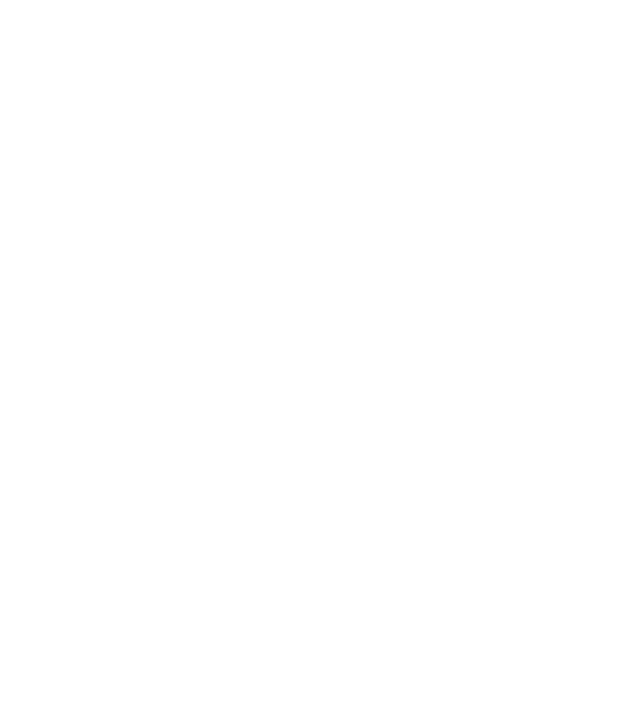
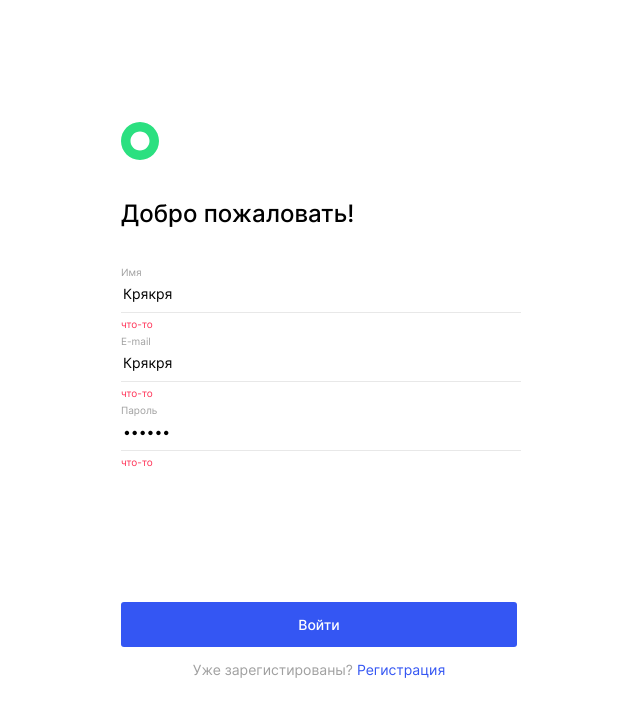
Before and after one commit to 1998max7362/movies-explorer-frontend, a React (Create React App) app: page /signin in a window 1280 px wide. Shown: the top 716 px of the page, without its empty margins (321-961 px from the left). Built offline with nearby package versions, Linux system fonts and the light colour scheme.

Commit message:
Регистрация и вход

```diff
--- a/src/App.css
+++ b/src/App.css
@@ -1,3 +1,4 @@
+
 .App {
   min-width: 320px;
   max-width: 1280px;
@@ -6,6 +7,8 @@
   margin: auto;
   display: grid;
   text-rendering: optimizeLegibility;
+  grid-template-rows: min-content;
+
 }
 
 .link{
--- a/src/App.js
+++ b/src/App.js
@@ -5,13 +5,11 @@
 } from "react-router-dom";
 import { HeaderLayout } from "./components/HeaderLayout/HeaderLayout";
 import { Profile } from "./components/Profile/Profile";
-import { Login } from "./components/Login/Login";
-import { Register } from "./components/Rigister/Rigister";
 import { PageNotFound } from "./components/PageNotFound/PageNotFound";
 import { FooterLayout } from "./components/FooterLayout/FooterLayout";
 import { Main } from "./components/Main/Main";
-import { SavedMovies } from "./components/SavedMovies/SavedMovies";
 import { Movies } from "./components/Movies/Movies";
+import { Sign } from "./components/Sign/Sign";
 
 function App() {
 
@@ -43,10 +41,10 @@
 
         <Route
           path="signin"
-          element={<Login />} />
+          element={<Sign register />} />
         <Route
           path="signup"
-          element={<Register />} />
+          element={<Sign />} />
         <Route
           path="*"
           element={<PageNotFound />} />
--- a/src/components/Rigister/Rigister.js
+++ /dev/null
@@ -1,4 +0,0 @@
-
-export const Register = () =>{
-    return <div className="register"></div>
-}
--- /dev/null
+++ b/src/components/Sign/Sign.css
@@ -0,0 +1,91 @@
+.sign {
+  display: flex;
+  flex-direction: column;
+  min-height: 100vh;
+  margin: 0 auto;
+  justify-content: center;
+  min-width: min(calc(100vw - 60px), 396px);
+  padding: 0 30px;
+}
+
+.sign__logo {
+  max-width: 38px;
+  max-height: 38px;
+}
+
+.sign__title {
+  font-weight: 500;
+  font-size: 24px;
+  margin-bottom: 40px;
+  margin-top: 40px;
+}
+
+.sign__input-label {
+  font-size: 10px;
+  color: #a0a0a0;
+  margin-bottom: 5px;
+}
+
+.sign_input {
+  width: 100%;
+  border: none;
+  font-size: 14px;
+  padding-bottom: 10px;
+  border-bottom: 1px solid #e8e8e8;
+  margin-bottom: 6px;
+}
+
+.sign_input:focus {
+  outline: none;
+}
+
+.sign__error {
+  color: #ff3055;
+  font-size: 10px;
+  margin-bottom: 6px;
+}
+
+.sign__button {
+  margin-top: 197px;
+  min-height: 45px;
+  font-weight: 500;
+  font-size: 14px;
+  background-color: #3456f3;
+  color: white;
+  border-radius: 3px;
+  border: none;
+  margin-bottom: 15px;
+}
+
+.sign__button_register{
+  margin-top: 128px;
+}
+
+.sign__extra-text {
+  font-size: 14px;
+  color: #a0a0a0;
+  text-align: center;
+}
+
+.sign__extra-link{
+  color: #3456F3;
+}
+
+@media screen and (max-width: 540px) {
+  .sign__logo{
+    align-self: center;
+  }
+  .sign__title {
+    margin-top: 50px;
+    margin-bottom: 80px;
+  }
+  .sign__button {
+    margin-top: 287px;
+  }
+  .sign__title{
+    text-align: center;
+  }
+  .sign__button_register{
+    margin-top: 216px;
+  }
+}
--- /dev/null
+++ b/src/components/Sign/Sign.js
@@ -0,0 +1,36 @@
+import { Link } from "react-router-dom"
+import "./Sign.css"
+import logo from "../../images/Header/logo.svg"
+
+export const Sign = ({ register }) => {
+
+
+  return (<form className="sign">
+    <img className="sign__logo" src={logo} alt="Logo" />
+    <h2 className="text sign__title">Добро пожаловать!</h2>
+    {register && <div className="sign__input-container">
+      <p className="text sign__input-label">Имя</p>
+      <input className="sign_input" type="text" value="Крякря" />
+      <p className="text sign__error">что-то</p>
+    </div>}
+    <div className="sign__input-container">
+      <p className="text sign__input-label">E-mail</p>
+      <input className="sign_input" type="text" value="Крякря" />
+      <p className="text sign__error">что-то</p>
+    </div>
+    <div className="sign__input-container">
+      <p className="text sign__input-label">Пароль</p>
+      <input className="sign_input" type="password" value="Крякря" />
+      <p className="text sign__error">что-то</p>
+    </div>
+    <button className={`sign__button ${register&&'sign__button_register'}`} type="submit">
+      {register ? 'Войти' : 'Регистрация'}
+    </button>
+    <p className="text sign__extra-text">
+      {register ? 'Уже зарегистированы? ' : 'Еще не зарегистированы? '}
+      <Link to={register ? '/signup' : '/signin'} className="link text sign__extra-link">
+        {register ? 'Регистрация' : 'Войти'}
+      </Link>
+    </p>
+  </form>)
+}
```
